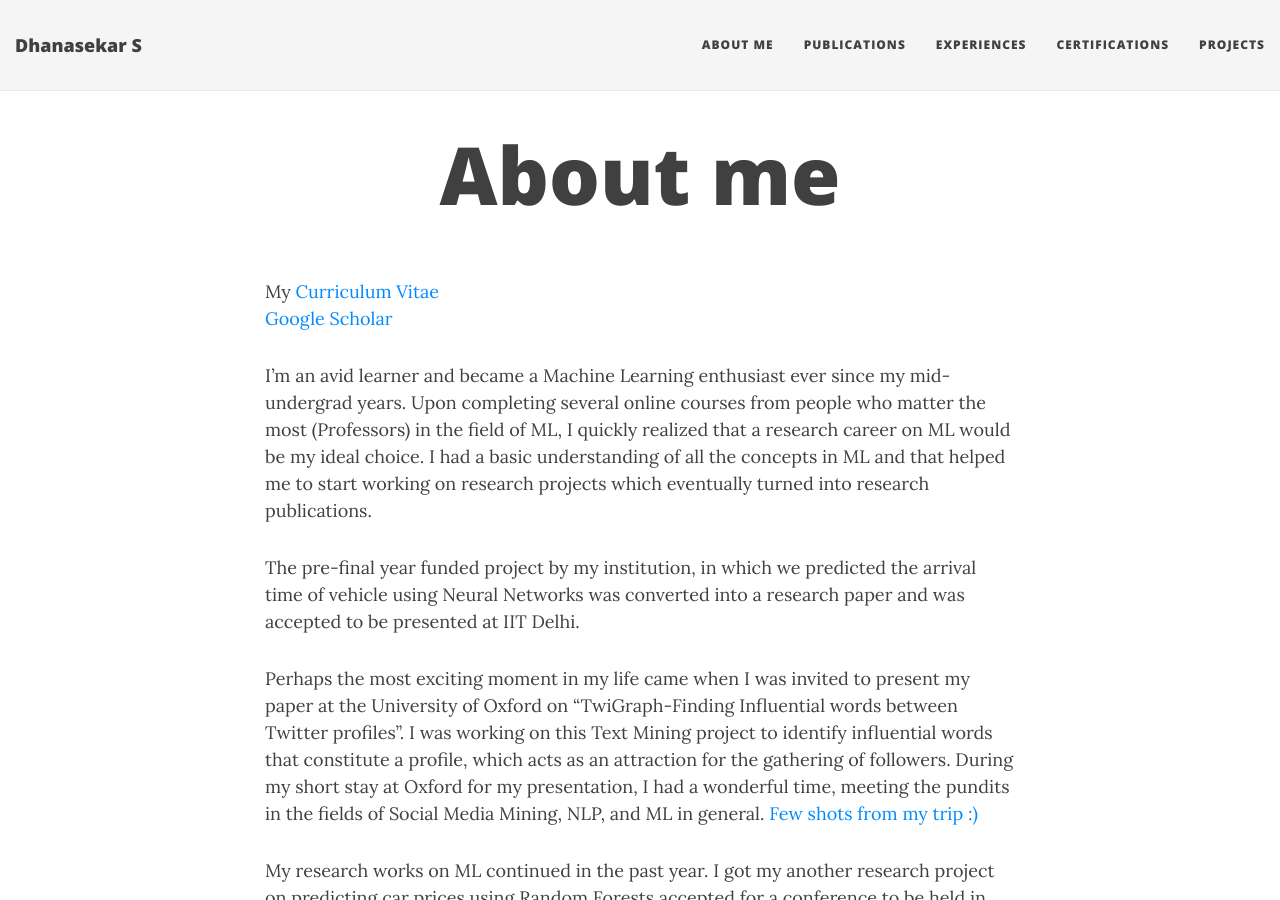
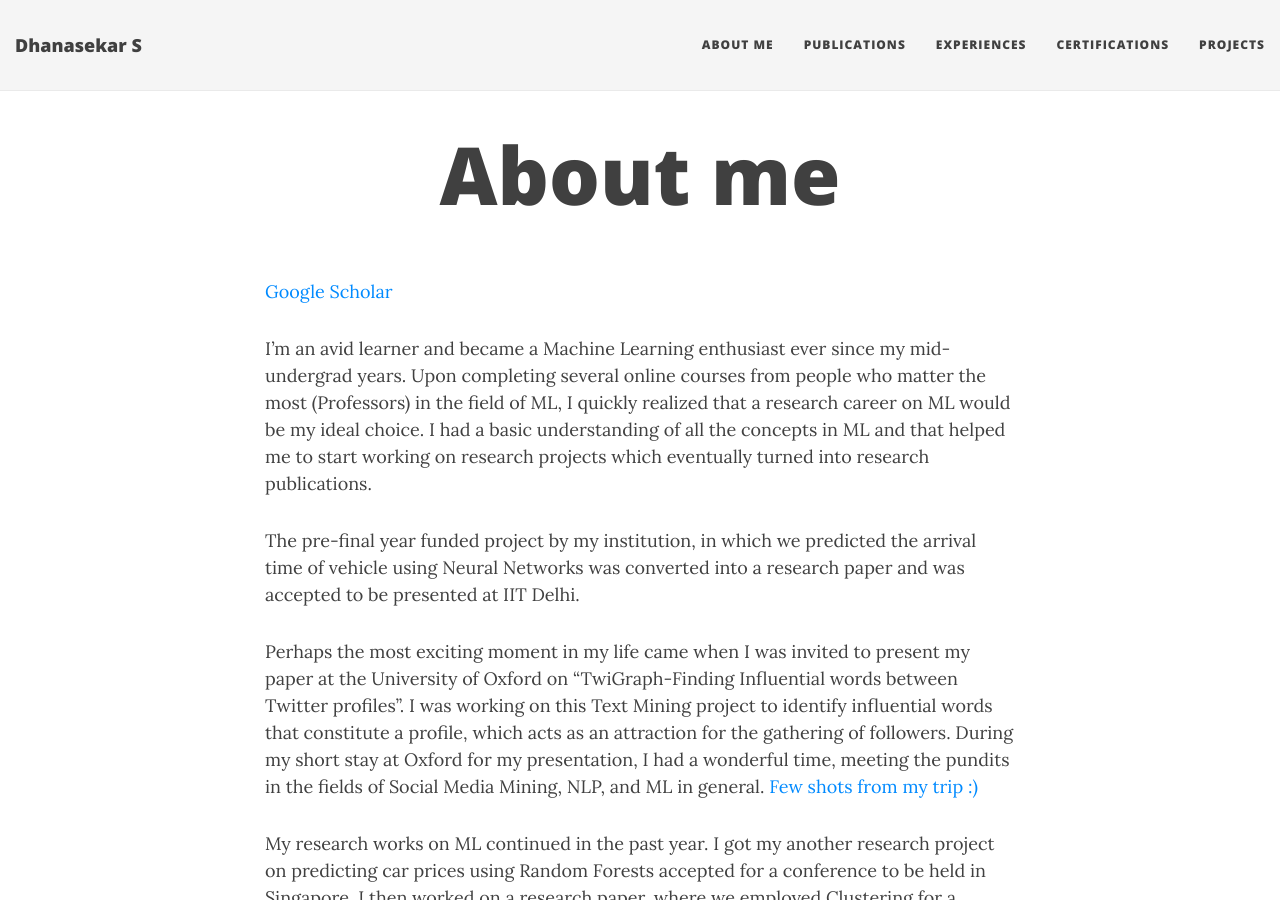
Before and after one commit to Dhanasekar-S/Dhanasekar-S.github.io, a Jekyll site: the page built from aboutme.md, in a window 1280 px wide and 900 px high. Built offline with Jekyll 4.4.1, drawn with Linux system fonts in a browser that asks for light colours; nearby versions of some CDN libraries.

Commit message:
Update aboutme.md

```diff
--- a/aboutme.md
+++ b/aboutme.md
@@ -2,7 +2,6 @@
 layout: page
 title: About me
 ---
-My <a href='https://dhanasekar-s.github.io/CV_Dhanasekar.pdf' target="_blank"> Curriculum Vitae</a> <br>
 <a href='https://scholar.google.co.in/citations?user=tI69S80AAAAJ&hl=en&authuser=1' target="_blank"> Google Scholar</a>
 
   I’m an avid learner and became a Machine Learning enthusiast ever since my mid-undergrad years. Upon completing several online courses from people who matter the most (Professors) in the field of ML, I quickly realized that a research career on ML would be my ideal choice. I had a basic understanding of all the concepts in ML and that helped me to start working on research projects which eventually turned into research publications.
```
